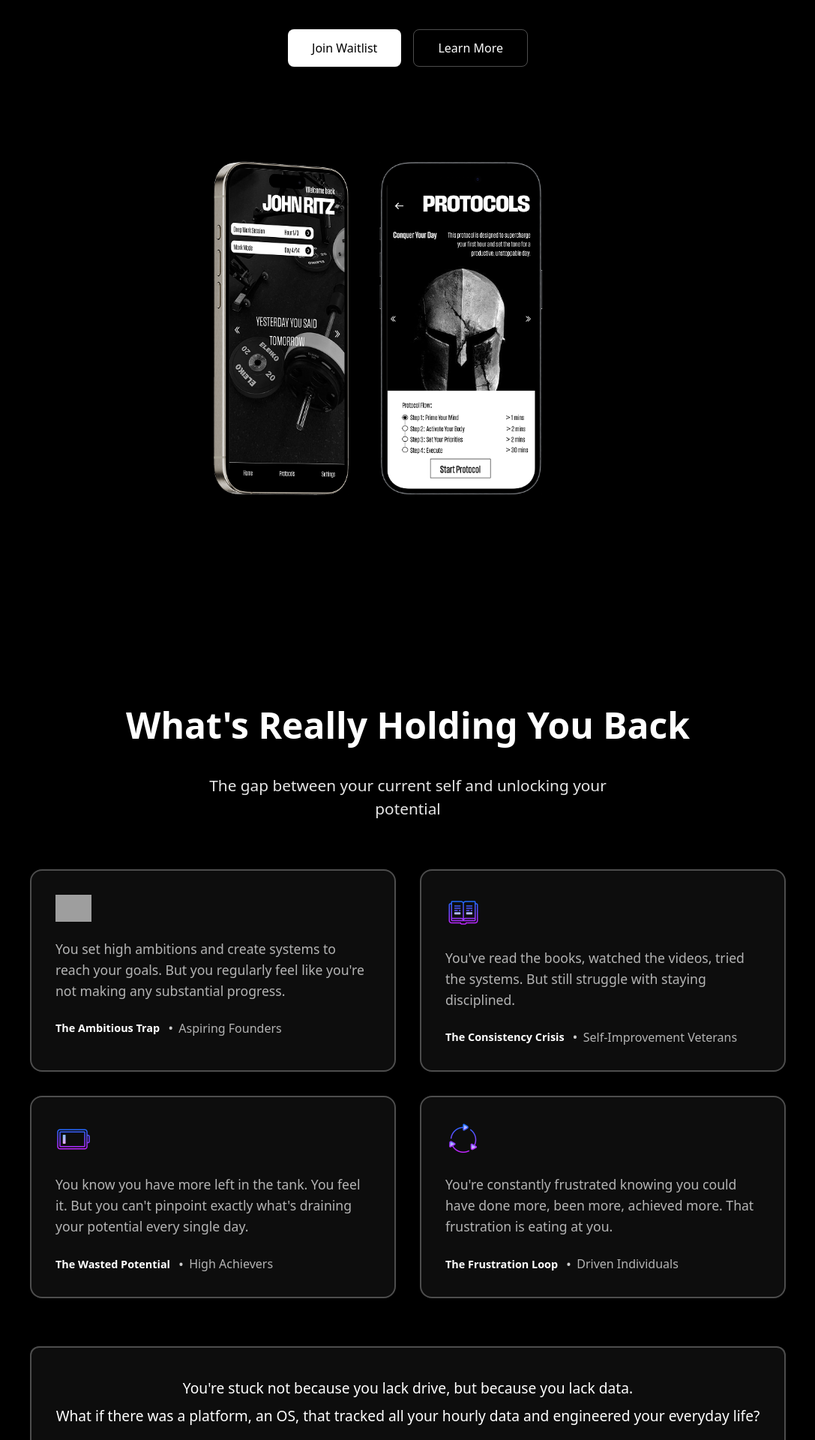
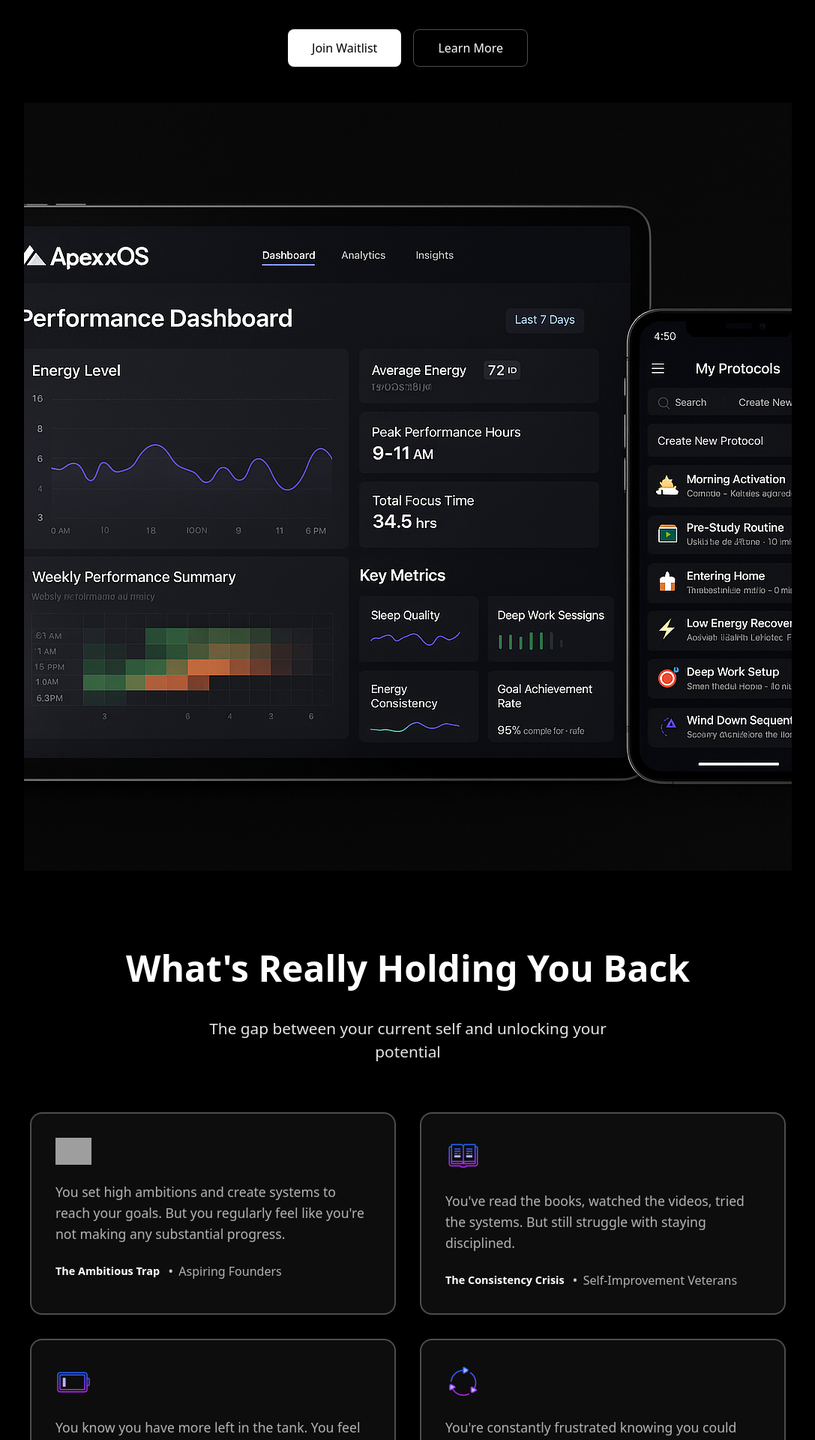
Before and after one commit to HehLul/apexos, a React (Vite) app in the folder landingpage/: page / in a window 1280 px wide. Shown: the part 460-2380 px from the top of the page at 75% size, without its empty margins (96-1183 px from the left). Built offline with nearby package versions, Linux system fonts and the light colour scheme; grey boxes are pictures that could not be loaded.

Commit message:
added mockup of apexxos

```diff
--- a/landingpage/src/sections/Hero/Hero.css
+++ b/landingpage/src/sections/Hero/Hero.css
@@ -11,7 +11,7 @@
 
 .hero > img {
   margin-top: 3rem;
-  max-height: 700px;
+  max-width: 90vw;
 }
 
 .hero > .text {
--- a/landingpage/src/sections/Hero/Hero.jsx
+++ b/landingpage/src/sections/Hero/Hero.jsx
@@ -3,7 +3,7 @@
 import { useState } from "react";
 import Form from "../../components/Form/Form";
 
-import mockup from "../../assets/iosmockups.png";
+import mockup from "../../assets/apexxos_ai_mockup_2.png";
 
 function Hero() {
   const scrollToNextSection = () => {
--- a/landingpage/src/sections/Problem/Problem.css
+++ b/landingpage/src/sections/Problem/Problem.css
@@ -92,14 +92,14 @@
   padding: 2rem;
   margin-top: 2rem;
   background-color: rgba(255, 255, 255, 0.05);
-  border: 2px solid rgb(225, 225, 225, 0.3);
+  /* border: 2px solid rgb(225, 225, 225, 0.3); */
 }
 
 .closing-hook p {
-  font-size: 1.2rem;
-  font-weight: 500;
+  font-size: 1.5rem;
+  font-weight: 300;
   color: white;
-  margin: 0.5rem 0;
+  margin: 5rem 0;
   line-height: 1.5;
 }
 
--- a/landingpage/src/sections/Problem/Problem.jsx
+++ b/landingpage/src/sections/Problem/Problem.jsx
@@ -79,8 +79,8 @@
           You're stuck not because you lack drive, but because you lack data.
         </p>
         <p>
-          What if there was a platform, an OS, that tracked all your hourly data
-          and engineered your everyday life?
+          What if there was a platform, an OS, that tracked all hourly data and
+          engineered your everyday life?
         </p>
       </div>
     </div>
```
Also changed, not shown: landingpage/src/assets/apexxos_ai_mockup_2.png (added).
